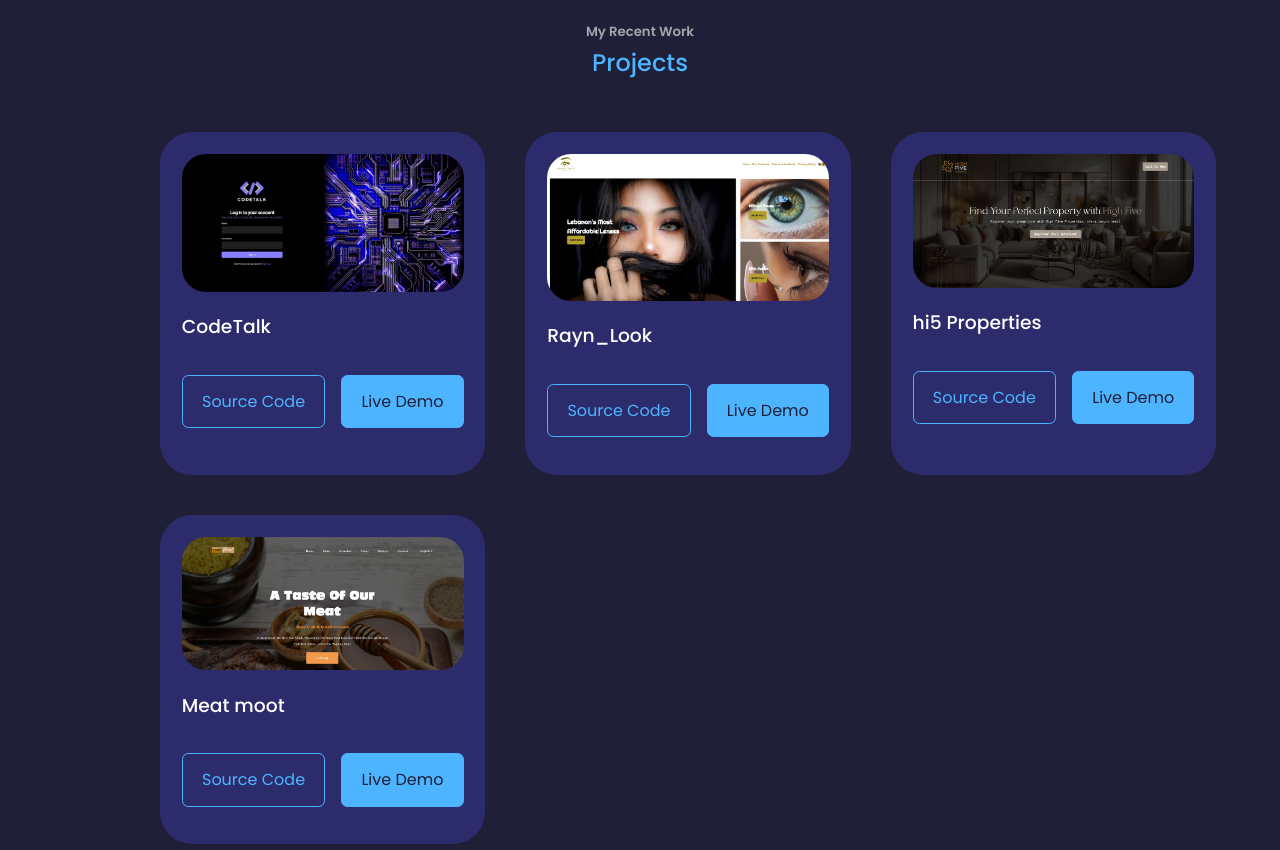
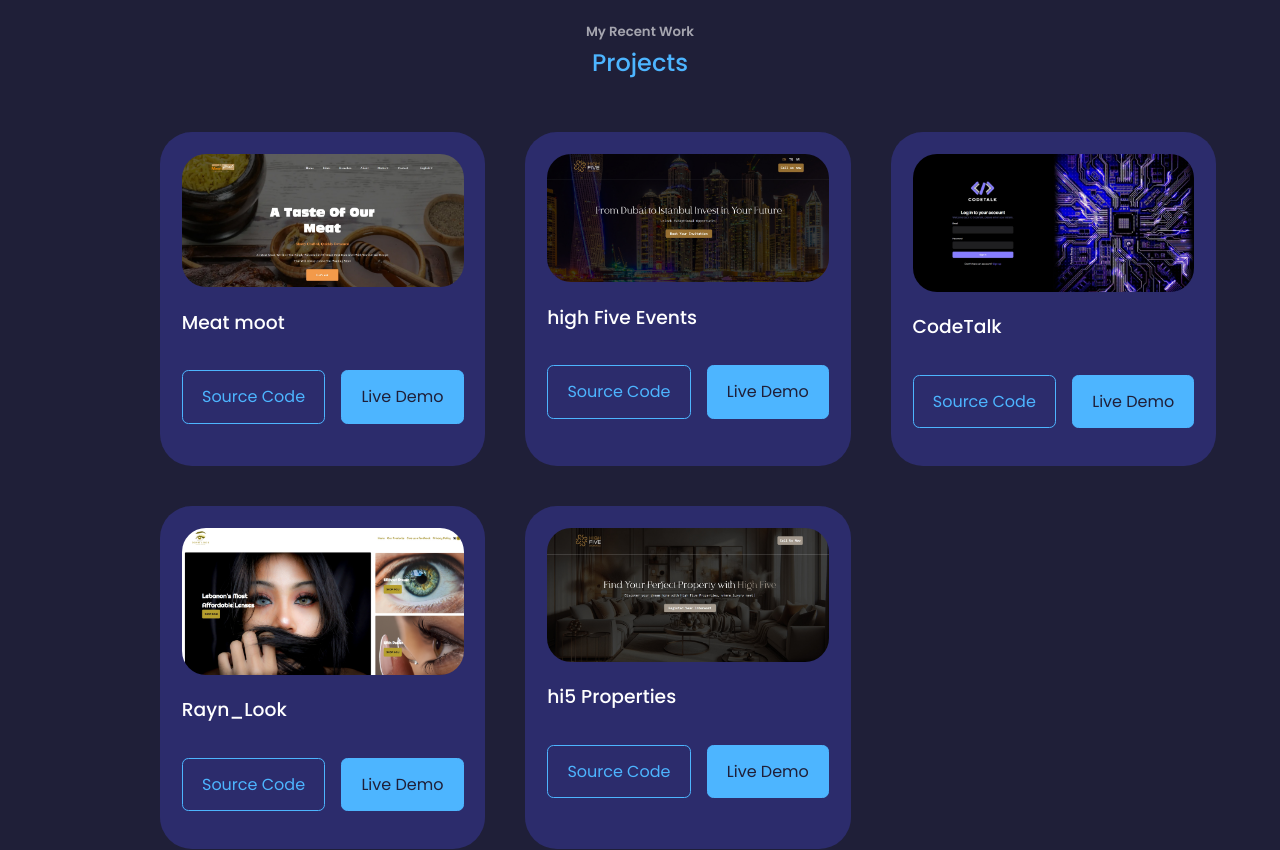
Before and after one commit to alisaghir1/My-portofolio, a React (Create React App) app: page / in a window 1280 px wide. Shown: the part 3240-4090 px from the top of the page. Built offline with nearby package versions, Linux system fonts and the light colour scheme.

Commit message:
added some things

```diff
--- a/src/components/header/header.css
+++ b/src/components/header/header.css
@@ -83,7 +83,7 @@ header{
 @media screen and (max-width: 600px) {
     .container{
         header{
-            height: 100vh;
+            height: 90vh;
         }
     }
 
--- a/src/components/portofolio/Portfolio.jsx
+++ b/src/components/portofolio/Portfolio.jsx
@@ -4,11 +4,26 @@ import codeTalk from '../../assets/codeTalk.jpeg'
 import raynLook from '../../assets/raynLook.jpeg'
 import hi5 from '../../assets/hi5.jpeg'
 import meatmoot from '../../assets/meatmoot.jpeg'
+import hi5Events from '../../assets/Events.jpeg'
 
 
 
 
 const data=[
+  {
+    id: 4,
+    image: meatmoot,
+    title: 'Meat moot',
+    github:'https://github.com/alisaghir1/meat-moot',
+    demo:'https://meatmoot.ae'
+  },
+  {
+    id: 5,
+    image: hi5Events,
+    title: 'high Five Events',
+    github:'https://github.com/alisaghir1/meat-moot',
+    demo:'https://events.hi5properties.com'
+  },
   {
     id: 1,
     image: codeTalk,
@@ -30,13 +45,6 @@ const data=[
     github:'https://github.com/alisaghir1/Reef_Landing_page',
     demo:'https://properties.hi5properties.com/'
   },
-  {
-    id: 4,
-    image: meatmoot,
-    title: 'Meat moot',
-    github:'https://github.com/alisaghir1/meat-moot',
-    demo:'https://meat-moot-oo41.vercel.app/'
-  }
 ]
 
 const Portofolio = () => {
```
Also changed, not shown: src/assets/Events.jpeg (added).
